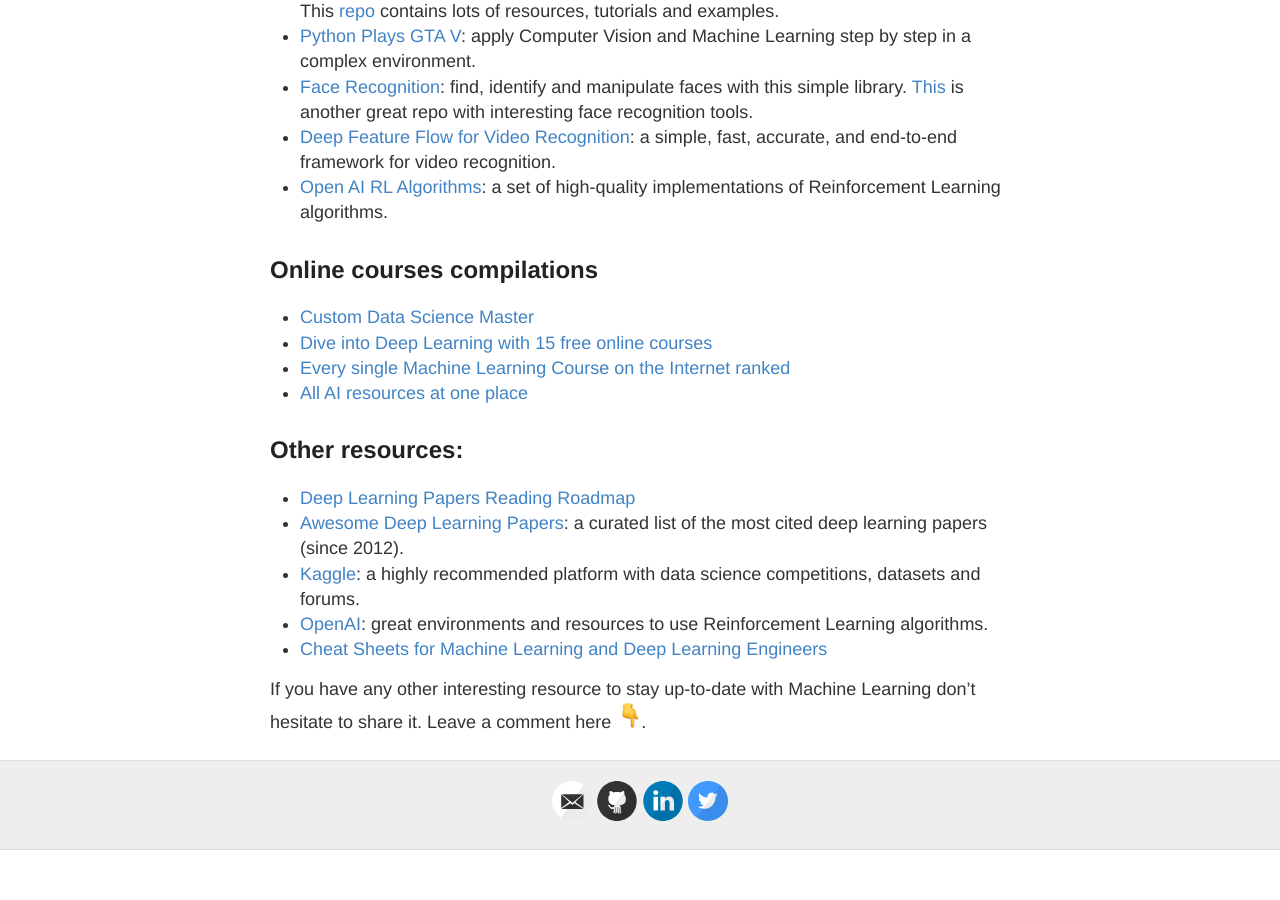
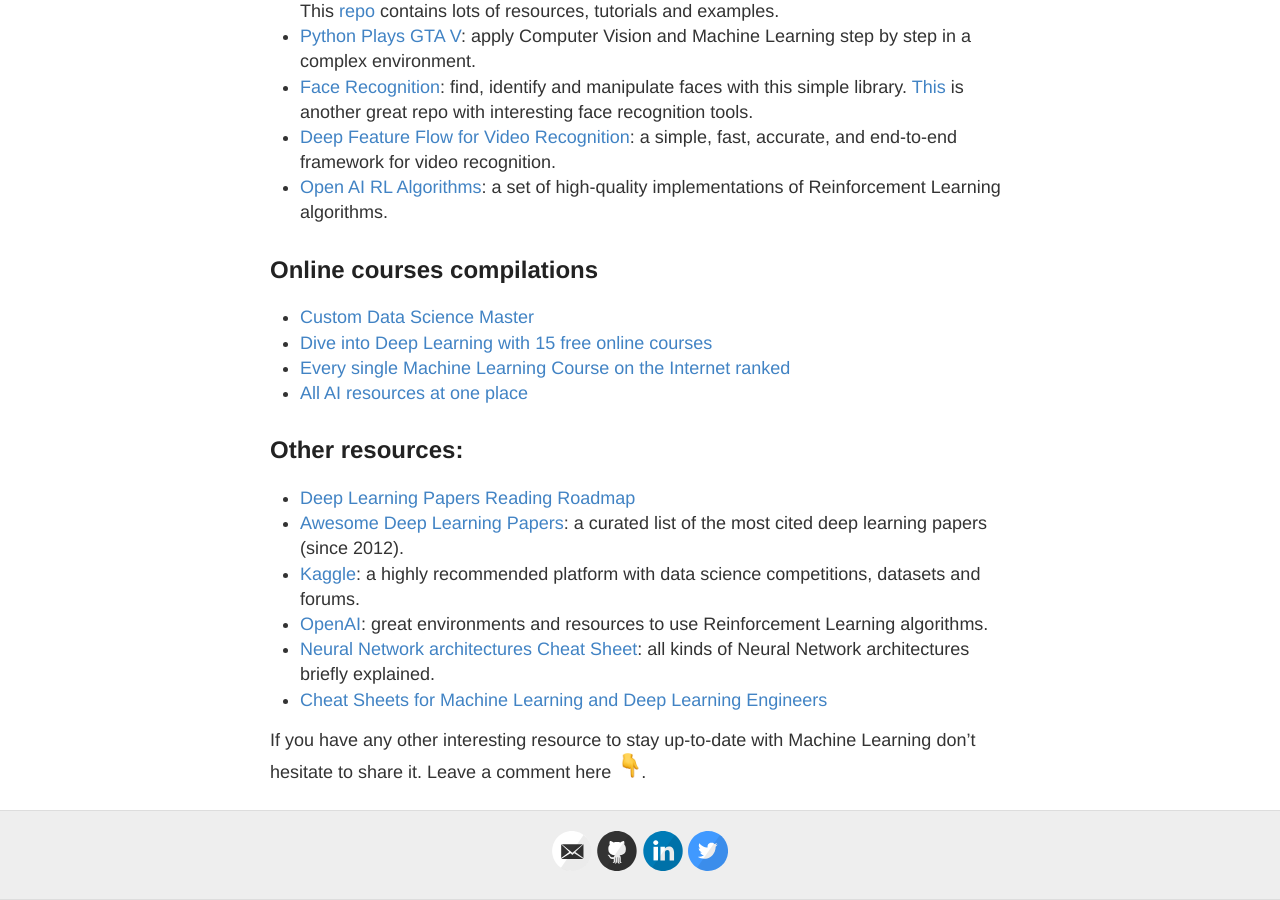
Before and after one commit to AlbertoSabater/AlbertoSabater.github.io, a Jekyll site: the page built from resources.md, in a window 1280 px wide and 900 px high, scrolled down 2041 px. Built offline with Jekyll 4.4.1, drawn with Linux system fonts in a browser that asks for light colours; comment, search, counter and statistics services are not loaded; before the commit the page ends 2891 px from its top, so only the background shows below that; part of the change alters nothing that is shown; some of the changed text lies outside the part shown.

Commit message:
Update resources.md

```diff
--- a/resources.md
+++ b/resources.md
@@ -5,7 +5,7 @@ permalink: /resources/
 comments: true
 ---
 
-**Last update: 02-08-2017**
+**Last update: 07-08-2017**
 
 Here you will find lots of courses, blogs, tutorials, projects and other interesting resources that will help you if you are starting a Machine Learning career or if you just want to learn some AI in your free time.
 
@@ -99,6 +99,7 @@ http://mccormickml.com/tutorials/
 * [Awesome Deep Learning Papers](https://github.com/terryum/awesome-deep-learning-papers): a curated list of the most cited deep learning papers (since 2012).
 * [Kaggle](https://www.kaggle.com/): a highly recommended platform with data science competitions, datasets and forums.
 * [OpenAI](https://universe.openai.com/): great environments and resources to use Reinforcement Learning algorithms.
+* [Neural Network architectures Cheat Sheet](https://medium.com/towards-data-science/the-mostly-complete-chart-of-neural-networks-explained-3fb6f2367464): all kinds of Neural Network architectures briefly explained.
 * [Cheat Sheets for Machine Learning and Deep Learning Engineers](https://medium.com/@kailashahirwar/essential-cheat-sheets-for-machine-learning-and-deep-learning-researchers-efb6a8ebd2e5)
 
 
```
